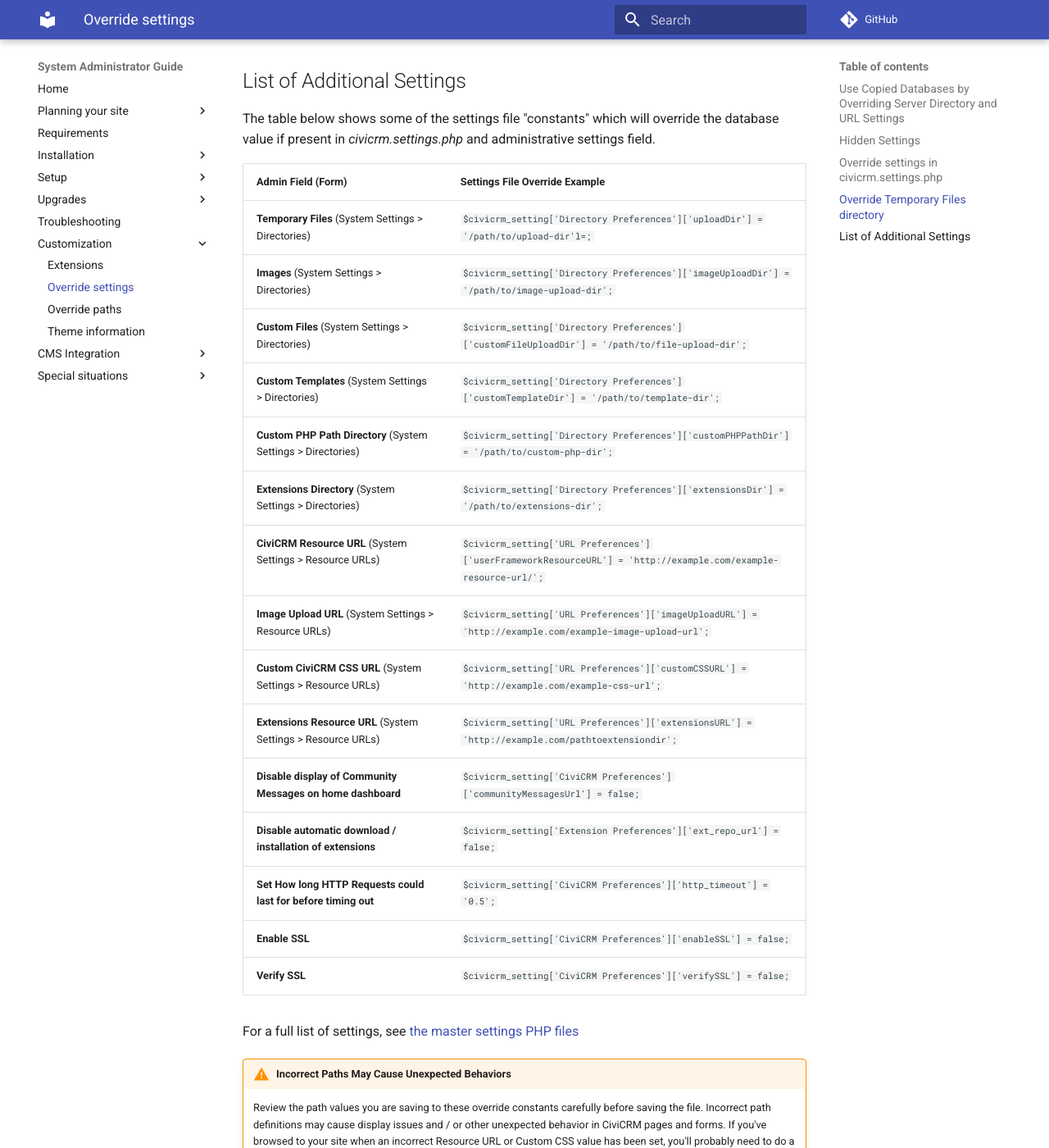
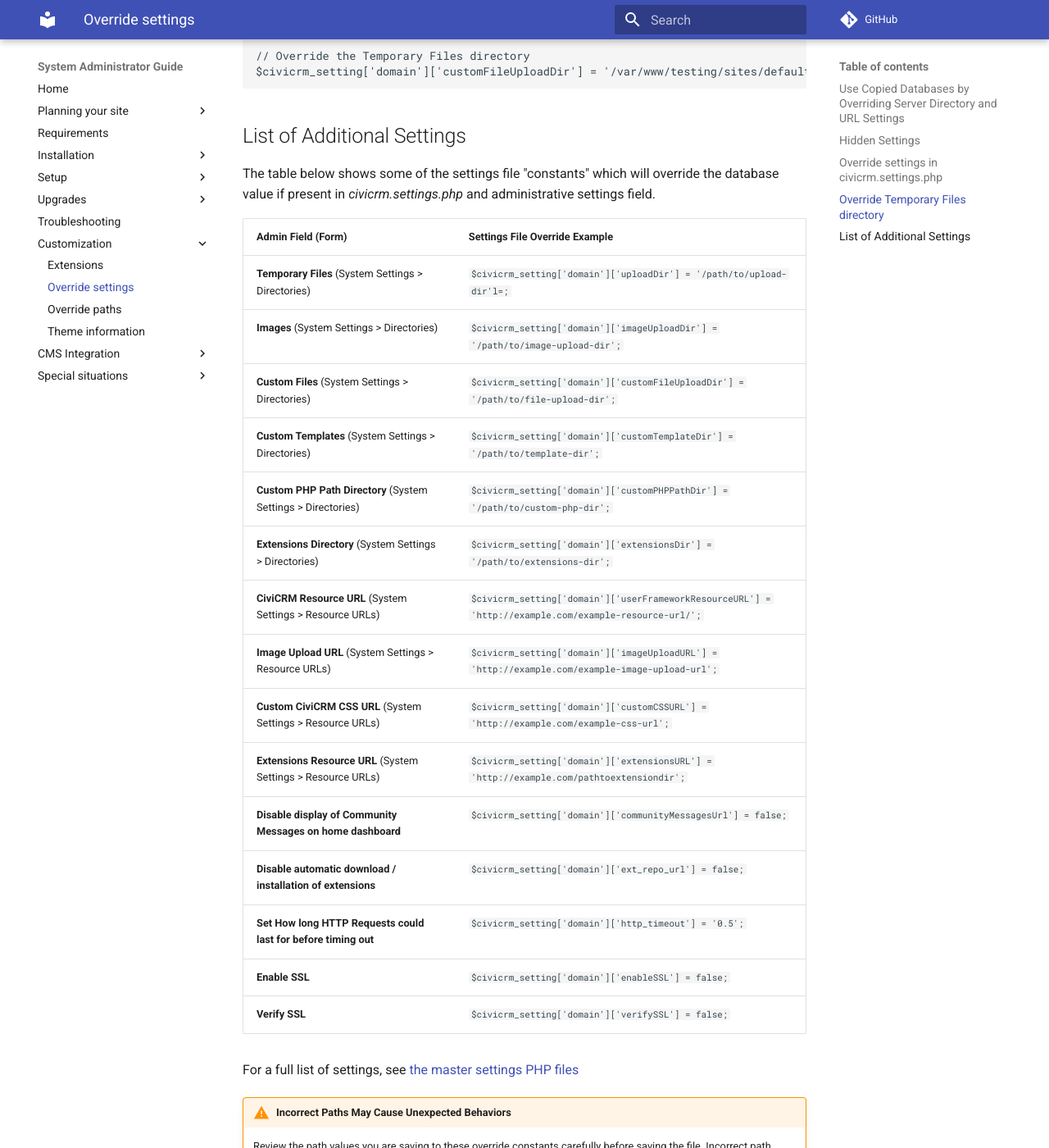
Before and after one commit to civicrm/civicrm-sysadmin-guide, an MkDocs documentation site: the page built from docs/customize/settings.md, in a window 1280 px wide and 1400 px high, scrolled down 1357 px. Shown: the whole window at 82% size. Built offline with MkDocs 1.6.1 and Material for MkDocs 9.7.7, drawn with Linux system fonts in a browser that asks for light colours; comment, search, counter and statistics services are not loaded; some of the changed text lies outside the part shown.

Commit message:
Update placeholder for setting
Per https://github.com/civicrm/civicrm-core/pull/16636
and https://lab.civicrm.org/dev/core/-/issues/1837

````diff
--- a/docs/customize/settings.md
+++ b/docs/customize/settings.md
@@ -28,9 +28,11 @@ global $civicrm_setting;
 
 To override the Temporary Files directory for a test site, add these lines to _civicrm.settings.php_:
 
+Note the array key 'domain' is purely a placeholder and could be anything. The key value is no longer meaningful.
+
 ```
 // Override the Temporary Files directory
-$civicrm_setting['Directory Preferences']['customFileUploadDir'] = '/var/www/testing/sites/default/files/civicrm/upload';
+$civicrm_setting['domain']['customFileUploadDir'] = '/var/www/testing/sites/default/files/civicrm/upload';
 ```
 
 ## List of Additional Settings
@@ -39,21 +41,21 @@ The table below shows some of the settings file "constants" which will override
 
 | Admin Field (Form) | Settings File Override Example |
 | --- | --- |
-| **Temporary Files** (System Settings > Directories) | `$civicrm_setting['Directory Preferences']['uploadDir'] = '/path/to/upload-dir'l=;` |
-| **Images** (System Settings > Directories) | `$civicrm_setting['Directory Preferences']['imageUploadDir'] = '/path/to/image-upload-dir';` |
-| **Custom Files** (System Settings > Directories) | `$civicrm_setting['Directory Preferences']['customFileUploadDir'] = '/path/to/file-upload-dir';` |
-| **Custom Templates** (System Settings > Directories) | `$civicrm_setting['Directory Preferences']['customTemplateDir'] = '/path/to/template-dir';` |
-| **Custom PHP Path Directory** (System Settings > Directories) | `$civicrm_setting['Directory Preferences']['customPHPPathDir'] = '/path/to/custom-php-dir';` |
-| **Extensions Directory** (System Settings > Directories) | `$civicrm_setting['Directory Preferences']['extensionsDir'] = '/path/to/extensions-dir';` |
-| **CiviCRM Resource URL** (System Settings > Resource URLs) | `$civicrm_setting['URL Preferences']['userFrameworkResourceURL'] = 'http://example.com/example-resource-url/';` |
-| **Image Upload URL** (System Settings > Resource URLs) | `$civicrm_setting['URL Preferences']['imageUploadURL'] = 'http://example.com/example-image-upload-url';` |
-| **Custom CiviCRM CSS URL** (System Settings > Resource URLs) | `$civicrm_setting['URL Preferences']['customCSSURL'] = 'http://example.com/example-css-url';` |
-| **Extensions Resource URL** (System Settings > Resource URLs) | `$civicrm_setting['URL Preferences']['extensionsURL'] = 'http://example.com/pathtoextensiondir';` |
-| **Disable display of Community Messages on home dashboard** | `$civicrm_setting['CiviCRM Preferences']['communityMessagesUrl'] = false;` |
-| **Disable automatic download / installation of extensions** | `$civicrm_setting['Extension Preferences']['ext_repo_url'] = false;` |
-| **Set How long HTTP Requests could last for before timing out** | `$civicrm_setting['CiviCRM Preferences']['http_timeout'] = '0.5';` |
-| **Enable SSL** | `$civicrm_setting['CiviCRM Preferences']['enableSSL'] = false;` |
-| **Verify SSL** | `$civicrm_setting['CiviCRM Preferences']['verifySSL'] = false;` |
+| **Temporary Files** (System Settings > Directories) | `$civicrm_setting['domain']['uploadDir'] = '/path/to/upload-dir'l=;` |
+| **Images** (System Settings > Directories) | `$civicrm_setting['domain']['imageUploadDir'] = '/path/to/image-upload-dir';` |
+| **Custom Files** (System Settings > Directories) | `$civicrm_setting['domain']['customFileUploadDir'] = '/path/to/file-upload-dir';` |
+| **Custom Templates** (System Settings > Directories) | `$civicrm_setting['domain']['customTemplateDir'] = '/path/to/template-dir';` |
+| **Custom PHP Path Directory** (System Settings > Directories) | `$civicrm_setting['domain']['customPHPPathDir'] = '/path/to/custom-php-dir';` |
+| **Extensions Directory** (System Settings > Directories) | `$civicrm_setting['domain']['extensionsDir'] = '/path/to/extensions-dir';` |
+| **CiviCRM Resource URL** (System Settings > Resource URLs) | `$civicrm_setting['domain']['userFrameworkResourceURL'] = 'http://example.com/example-resource-url/';` |
+| **Image Upload URL** (System Settings > Resource URLs) | `$civicrm_setting['domain']['imageUploadURL'] = 'http://example.com/example-image-upload-url';` |
+| **Custom CiviCRM CSS URL** (System Settings > Resource URLs) | `$civicrm_setting['domain']['customCSSURL'] = 'http://example.com/example-css-url';` |
+| **Extensions Resource URL** (System Settings > Resource URLs) | `$civicrm_setting['domain']['extensionsURL'] = 'http://example.com/pathtoextensiondir';` |
+| **Disable display of Community Messages on home dashboard** | `$civicrm_setting['domain']['communityMessagesUrl'] = false;` |
+| **Disable automatic download / installation of extensions** | `$civicrm_setting['domain']['ext_repo_url'] = false;` |
+| **Set How long HTTP Requests could last for before timing out** | `$civicrm_setting['domain']['http_timeout'] = '0.5';` |
+| **Enable SSL** | `$civicrm_setting['domain']['enableSSL'] = false;` |
+| **Verify SSL** | `$civicrm_setting['domain']['verifySSL'] = false;` |
 
 For a full list of settings, see [the master settings PHP files](https://github.com/civicrm/civicrm-core/tree/master/settings)
 
````
